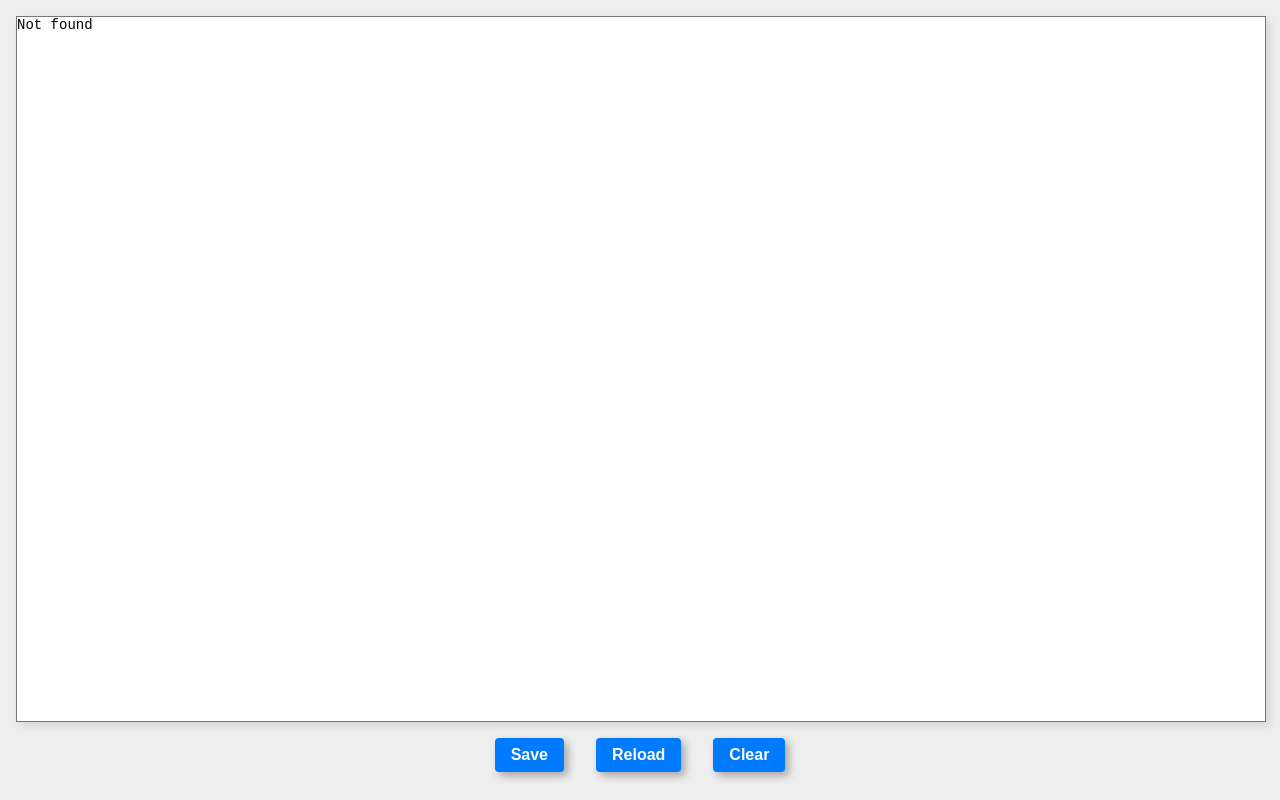
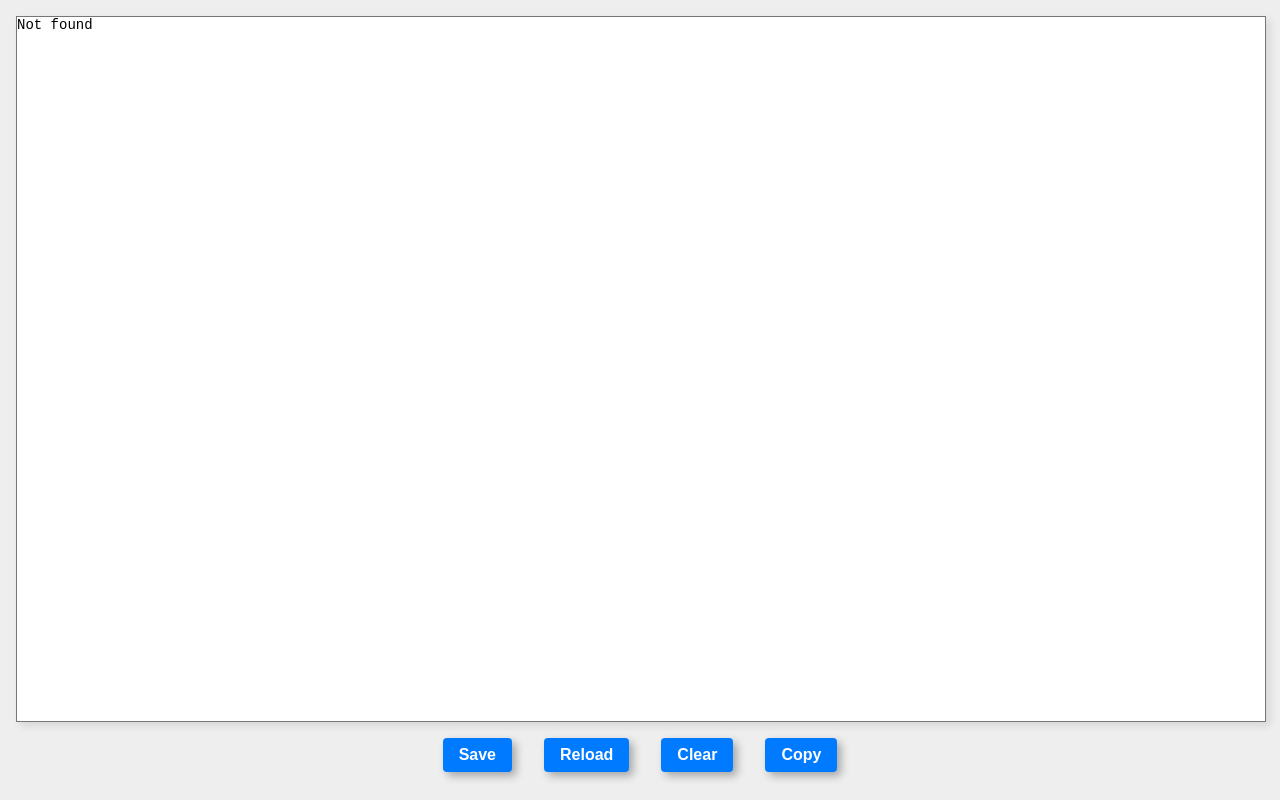
Before and after one commit to samchristywork/snippet-server, a plain HTML site: page static/index.html in a window 1280 px wide. Drawn offline with Linux system fonts and the light colour scheme; no server answers.

Commit message:
feat: Add button to copy the text to the clipboard
This button makes it so that the user doesn't have to select all of the
text, then manually copy it.

```diff
--- a/static/index.html
+++ b/static/index.html
@@ -60,6 +60,7 @@ button:hover {
     <button onclick="saveSnippet()">Save</button>
     <button onclick="loadSnippet()">Reload</button>
     <button onclick="clearSnippet()">Clear</button>
+    <button onclick="copyToClipboard()">Copy</button>
   <div>
 </body>
 
@@ -94,6 +95,10 @@ function clearSnippet() {
   });
 }
 
+function copyToClipboard() {
+  navigator.clipboard.writeText(document.getElementById("data").value);
+}
+
 loadSnippet();
 </script>
 </html>
```
